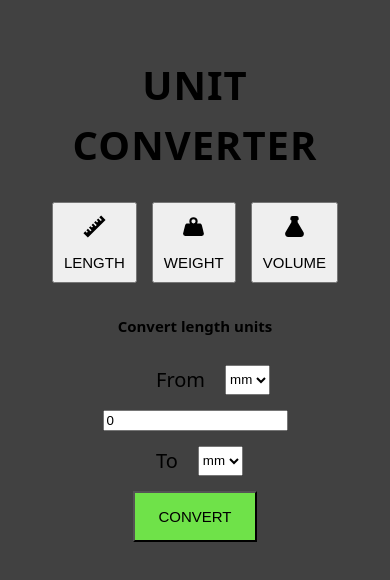
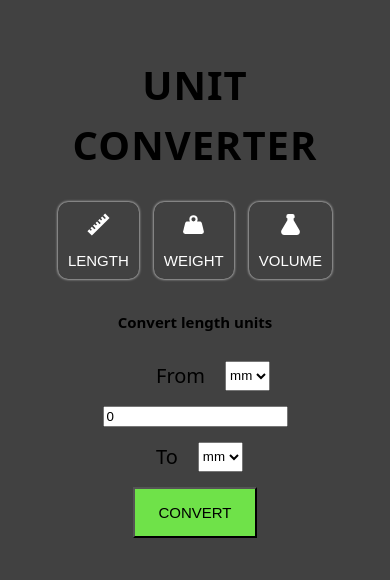
Before and after one commit to tamaskovacs0408/unit-converter, a React (Vite) app: page / in a window 390 px wide. Shown: the top 580 px of the page. Built offline with nearby package versions, Linux system fonts and the light colour scheme.

Commit message:
Update button styles

```diff
--- a/src/UI/Button.module.scss
+++ b/src/UI/Button.module.scss
@@ -5,11 +5,17 @@
   align-items: center;
   max-width: 120px;
   padding: 1.5rem;
+  background: transparent;
+  border-radius: 1rem;
+  border: none;
+  box-shadow: 0px 0px 3px 0px #ffffff;
+  color: #ffffff;
 
   &:active,
   &:focus {
     box-shadow: 0px 0px 8px 1px #6FE249;
     color: #6FE249;
+    border-color: #6FE249;
   }
 
   &:active svg,
@@ -25,6 +31,12 @@
   svg {
     width: 4rem;
     height: 4rem;
+    color: #ffffff;
+
+    @media (max-width: 768px) {
+      width: 3rem;
+      height: 3rem;
+    }
 
     @media (max-width: 425px) {
       width: 2.5rem;
```
